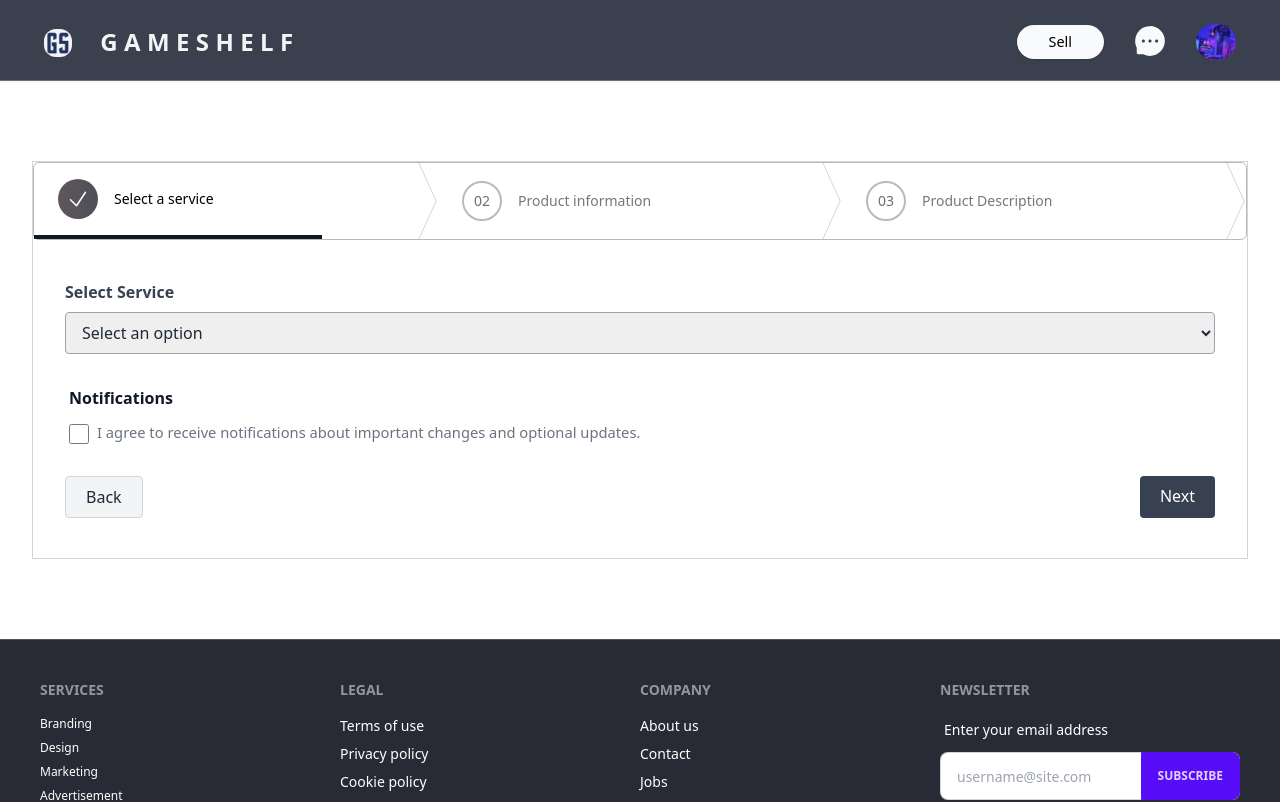
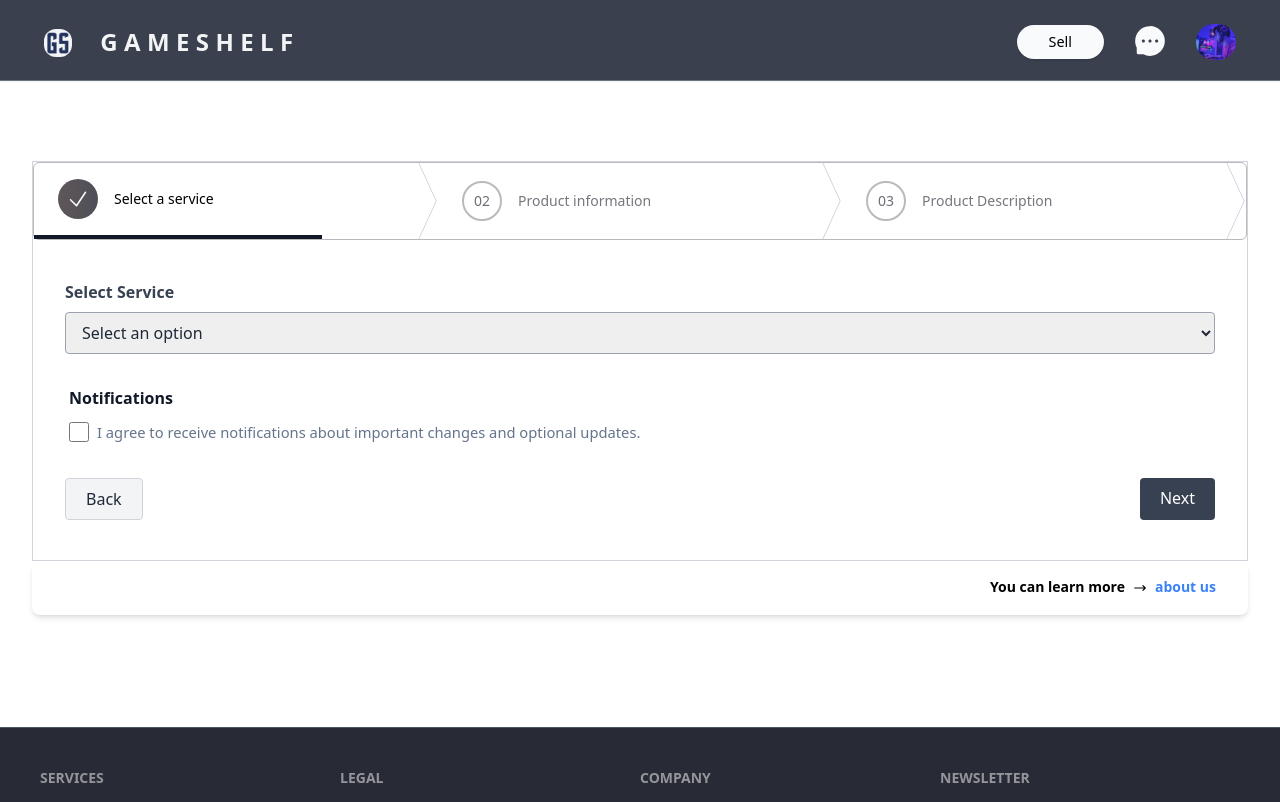
Before and after one commit to IbadRehman360/gameshelf, a React (Vite) app: page /sell in a window 1280 px wide. Shown: the top 802 px of the page. Built offline with nearby package versions, Linux system fonts and the light colour scheme.

Commit message:
Multiple step from completed, made few changes on login and sign up page to navbar is also finizalied now!

```diff
--- a/src/components/Features/MultiStepForm/MultiStepForm.jsx
+++ b/src/components/Features/MultiStepForm/MultiStepForm.jsx
@@ -4,6 +4,9 @@
 import Step from "./Step";
 import OfferInfoImage from "./OfferInfoImage";
 import RegistrationSuccess from "./OfferCompletion";
+import { AiOutlineArrowRight } from "react-icons/ai";
+import { HiOutlineArrowNarrowRight } from "react-icons/hi";
+
 const initialValues = {
   step: 1,
 };
@@ -36,11 +39,15 @@
   };
 
   return (
-    <div className="border border-gray-300">
+    <>
+      <div
+        className="border border-gray-300 "
+        style={{ backgroundImage: "./" }}
+      >
         <Step step={step} />
         <form onSubmit={onSubmit} className="py-10 sm:px-8 px-5 grid gap-4">
           {stepComponents[step]}
-        <div className="flex justify-between mt-1">
+          <div className="flex justify-between mt-2">
             <button
               className={`bg-gray-100 border border-gray-300 sm:px-5 px-4 py-2 rounded cursor-pointer ${
                 step === 4 ? "hidden" : "flex"
@@ -62,6 +69,14 @@
           </div>
         </form>
       </div>
+      <div className="flex items-center justify-end  text-black py-3 rounded-lg shadow-md">
+        <p className="text-sm font-semibold mr-8">
+          You can learn more
+          <HiOutlineArrowNarrowRight className="inline-block align-middle m-2" />
+          <a className="text-blue-500 hover:underline">about us</a>
+        </p>
+      </div>
+    </>
   );
 }
 
--- a/src/components/Features/MultiStepForm/OfferGamesService.jsx
+++ b/src/components/Features/MultiStepForm/OfferGamesService.jsx
@@ -103,9 +103,9 @@
               name="comments"
               required
               type="checkbox"
-              className={`form-checkbox h-5 w-5 accent-gray-600 mt-0.5`} // Change the color here
+              className={`form-checkbox h-5 w-5 accent-gray-600 md:mt-0 mt-0.5`} // Change the color here
             />
-            <span className="ml-2 text-[0.8rem] sm:text-[0.9rem] md:text-[0.92rem] font-medium text-gray-500">
+            <span className="ml-2 text-[0.8rem] sm:text-[0.9rem] md:text-[0.92rem] font-medium text-slate-500 ">
               I agree to receive notifications about important changes and
               optional updates.
             </span>
--- a/src/layouts/Header.jsx
+++ b/src/layouts/Header.jsx
@@ -70,12 +70,12 @@
                 <a
                   href="/chat"
                   type="button"
-                  className="relative flex-shrink-0 rounded-full   mt-0.5 text-gray-600 hover:text-slate-500 focus:outline-none focus:ring-2 focus:ring-indigo-500 focus:ring-offset-2"
+                  className="relative flex-shrink-0 rounded-full   mt-0.5 text-gray-600 hover:text-slate-500 "
                 >
                   <span className="absolute " />
                   <span className="sr-only">View notifications</span>
                   <AiFillMessage
-                    className="h-[34px] w-9 m-1 text-gray-50"
+                    className="h-[34px] w-9 m-1 text-gray-50 hover:text-gray-100 focus:outline-none focus:ring-2 focus:ring-indigo-500 focus:ring-offset-2"
                     aria-hidden="true"
                   />
                 </a>
--- a/src/pages/LoginPage.jsx
+++ b/src/pages/LoginPage.jsx
@@ -3,12 +3,8 @@
 export default function LoginPage() {
   return (
     <>
-      <div className="bg-gray-50 flex min-h-full flex-1 flex-col justify-center py-[90px]  sm:px-6 lg:px-8">
-        <div className="sm:mx-auto sm:w-full sm:max-w-md ">
-          <h2 className="mt-6 text-center text-2xl font-bold leading-9 tracking-tight text-gray-900">
-            Sign in to your account
-          </h2>
-        </div>
+      <div className="bg-gray-50 flex min-h-full flex-1 flex-col justify-center pt-[50px] pb-[100px] sm:px-6 lg:px-8">
+        <div className="sm:mx-auto sm:w-full sm:max-w-md "></div>
 
         <div className="mt-10 sm:mx-auto sm:w-full sm:max-w-[480px]  ">
           <div className="bg-white px-6 py-12 shadow sm:rounded-lg sm:px-12 border border-gray-100">
@@ -119,7 +115,7 @@
           <p className="mt-10 flex gap-2 justify-center items-center text-center text-sm text-gray-500">
             Not a member?
             <a
-              href="#"
+              href="/register"
               className="font-semibold leading-6 text-navy-blue hover:text-[#4b4e6b]"
             >
               Sign Up!
--- a/src/pages/MultiStepFormPage.jsx
+++ b/src/pages/MultiStepFormPage.jsx
@@ -2,7 +2,7 @@
 
 function MiltiStepForm() {
   return (
-    <div className="mx-auto max-w-7xl px-4 sm:px-6 lg:px-8 py-20">
+    <div className="mx-auto max-w-7xl px-4 sm:px-6 lg:px-8 py-20 pb-28">
       <MultiStepForm />
     </div>
   );
--- a/src/pages/RegisterPage.jsx
+++ b/src/pages/RegisterPage.jsx
@@ -15,12 +15,9 @@
   }
   return (
     <>
-      <div className="bg-gray-50 flex min-h-full flex-1 flex-col justify-center py-12 sm:px-6 lg:px-8">
+      <div className="bg-gray-50 flex min-h-full flex-1 flex-col justify-center  pt-[40px] pb-[80px]  py-12 sm:px-6 lg:px-8">
         <div className="sm:mx-auto sm:w-full sm:max-w-md">
           <h3 className="text-3xl text-center justify-center  font-bold flex "></h3>
-          <h2 className="mt-3 text-center text-2xl font-bold leading-9 tracking-tight text-gray-900">
-            Register for an account
-          </h2>
         </div>
 
         <div className="mt-10 sm:mx-auto sm:w-full sm:max-w-[480px]">
```
Lines whose indentation alone changed are shown as unchanged.
